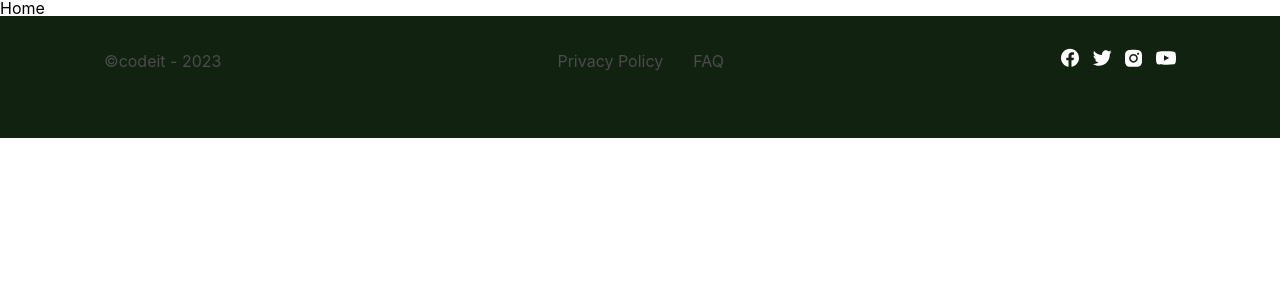
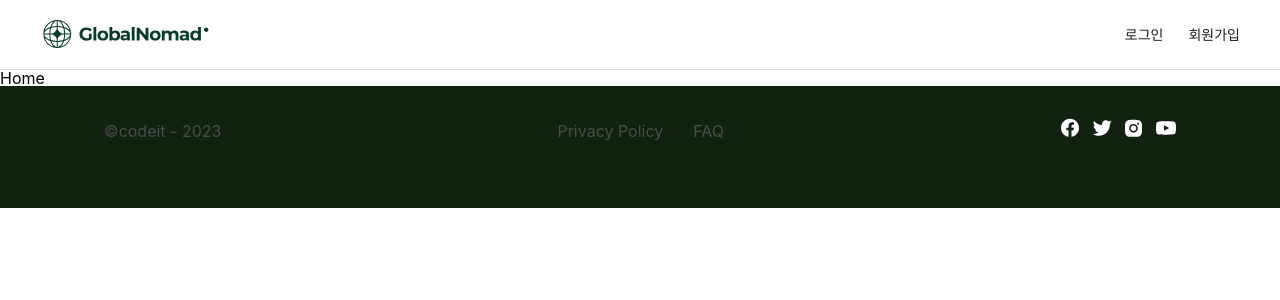
Before and after one commit to itscold96/GiveMeFive, a Next.js app: page / in a window 1280 px wide. Shown: the top 300 px of the page. Built offline with nearby package versions, Linux system fonts and the light colour scheme; a web font is replaced by a local one.

Commit message:
#21 design: 기본 헤더 영역 퍼블리싱

```diff
--- /dev/null
+++ b/src/app/components/@shared/header/Header.module.scss
@@ -0,0 +1,35 @@
+@use '@/styles/abstracts/core' as *;
+
+.headerContainer {
+  display: flex;
+  justify-content: center;
+  align-items: center;
+  position: fixed;
+  top: 0;
+  left: 0;
+  height: $headerHeight;
+  width: 100%;
+  border-bottom: 1px solid $gray300;
+  background-color: $white;
+}
+
+.headerContents {
+  display: flex;
+  width: 100%;
+  max-width: 1200px;
+  margin: 0 24px;
+
+  justify-content: space-between;
+  align-items: center;
+}
+
+.headerAuthContainer {
+  display: flex;
+  gap: 25px;
+  @include textMdMedium;
+
+  a {
+    color: $black;
+    text-decoration: none;
+  }
+}
--- /dev/null
+++ b/src/app/components/@shared/header/Header.tsx
@@ -0,0 +1,20 @@
+import Image from 'next/image';
+import S from './Header.module.scss';
+import logoImg from '@/images/logo/logo-md.svg';
+import Link from 'next/link';
+
+export default function Header() {
+  return (
+    <header className={S.headerContainer}>
+      <div className={S.headerContents}>
+        <Link href="/" className={S.headerLogo}>
+          <Image src={logoImg} alt="로고 이미지" width={172} height={30} priority />
+        </Link>
+        <div className={S.headerAuthContainer}>
+          <Link href="/login">로그인</Link>
+          <Link href="/signup">회원가입</Link>
+        </div>
+      </div>
+    </header>
+  );
+}
--- a/src/app/layout.tsx
+++ b/src/app/layout.tsx
@@ -2,6 +2,7 @@ import type { Metadata } from 'next';
 import { MantineProvider } from '@mantine/core';
 import { ModalsProvider } from '@mantine/modals';
 import '@/styles/base/globals.scss';
+import Header from './components/@shared/header/Header';
 
 export const metadata: Metadata = {
   title: 'GiveMeFive!',
@@ -20,6 +21,7 @@ export default function RootLayout({ children }: { children: React.ReactNode })
       </head>
       <body>
         <MantineProvider>
+          <Header />
           <ModalsProvider>{children}</ModalsProvider>
         </MantineProvider>
       </body>
--- a/src/styles/abstracts/_variables.scss
+++ b/src/styles/abstracts/_variables.scss
@@ -0,0 +1 @@
+$headerHeight: 70px;
--- a/src/styles/base/globals.scss
+++ b/src/styles/base/globals.scss
@@ -1,3 +1,4 @@
+@use '@/styles/abstracts/core' as *;
 @use 'reset.scss';
 
 * {
@@ -7,6 +8,7 @@
 body {
   height: 100%;
   min-height: 100dvh;
+  padding-top: $headerHeight;
 
   font-family:
     'Pretendard Variable',
```
Also changed, not shown: src/images/logo/logo-md.svg (added).
